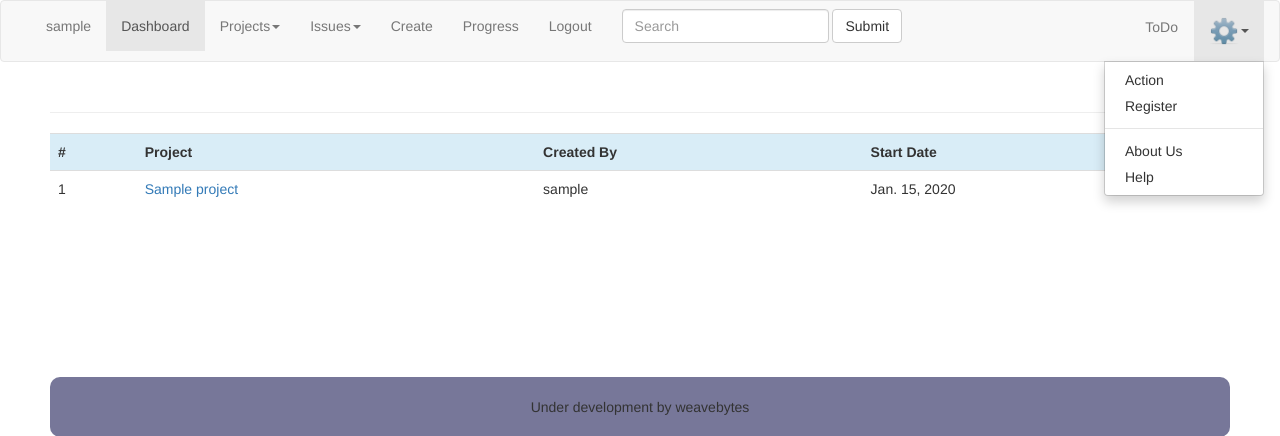
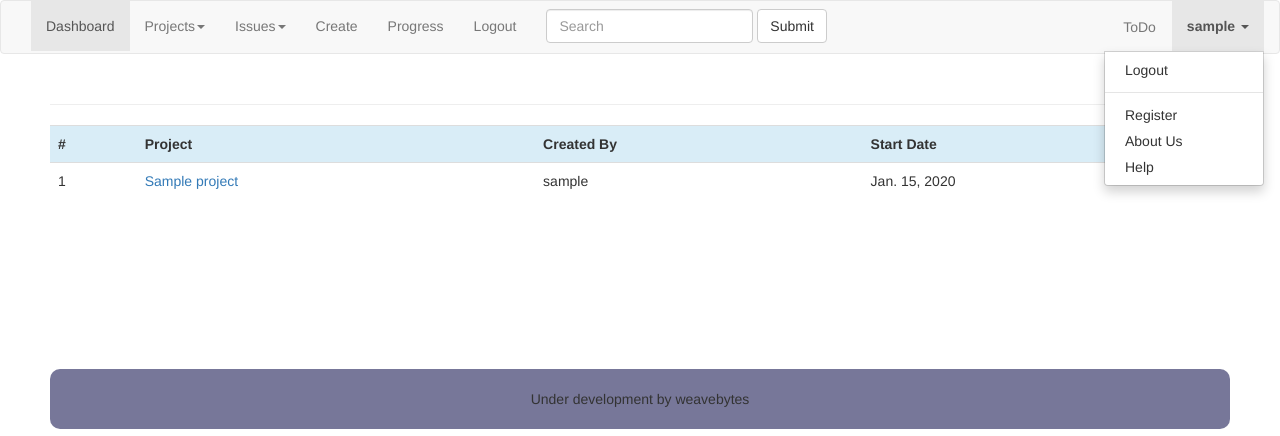
Before and after one commit to stoic1979/djprojman, a Django app: page / in a window 1280 px wide, after a click on "sample". Shown: the top 436 px of the page. Run offline with Django 3.2, Linux system fonts and the light colour scheme; a user stored in the database is signed in; tables that the repository leaves empty hold one stand-in row (values such as "Sample post"); parts of the project's set-up code (start-up, migrations or seed data) failed here and were passed over; some libraries are stand-ins or nearby versions.

Commit message:
updated login/logout links

```diff
--- a/dashboard/templates/base.html
+++ b/dashboard/templates/base.html
@@ -30,11 +30,6 @@
                 <div class="collapse navbar-collapse" id="bs-example-navbar-collapse-1">
                     <ul class="nav navbar-nav">
                         <li  class="dropdown">
-                            <a href="/"{% if request and not request.user.is_anonymous %}
-                                <b> {{ request.user }}</b>
-                                {% else %}
-                                <b>Guest</b>
-                                {% endif %}</a>
                         </li>
                         <li class="active"><a href="/">Dashboard <span class="sr-only">(current)</span></a></li>
                         <li class="dropdown">
@@ -96,11 +91,21 @@
                     <ul class="nav navbar-nav navbar-right">
                         <li><a class="btn btn-inverse" href="#" data-toggle="modal" data-target="#TodoModal">ToDo</a></li>
                         <li class="dropdown">
-                            <a href="#" class="dropdown-toggle" data-toggle="dropdown" role="button" aria-haspopup="true" aria-expanded="false"><img src={% static "images/settings.png" %} width="30" height="30"><span class="caret"></span></a>
+                            <a href="/" class="dropdown-toggle" data-toggle="dropdown" role="button" aria-haspopup="true" aria-expanded="false">
+                                {% if request and not request.user.is_anonymous %}
+                                <b> {{ request.user }}</b>
+                                {% else %}
+                                <b>Guest</b>
+                                {% endif %}
+                                <span class="caret"></span></a>
                             <ul class="dropdown-menu">
-                                <li><a href="#">Action</a></li>
+                                {% if request and not request.user.is_anonymous %}
+                                <li><a href="/logout/">Logout</a></li>
+                                {% else %}
+                                <li><a href="/login/">Login</a></li>
+                                {% endif %}
+                                <li role="separator" class="divider"></li>
                                 <li><a href="/register/">Register</a></li>
-                                <li role="separator" class="divider"></li>
                                 <li><a href="http://www.weavebytes.com" target="blank">About Us</a></li>
                                 <li><a href="#" data-toggle="modal" data-target="#HelpModal">Help</a></li>
                             </ul>
```
